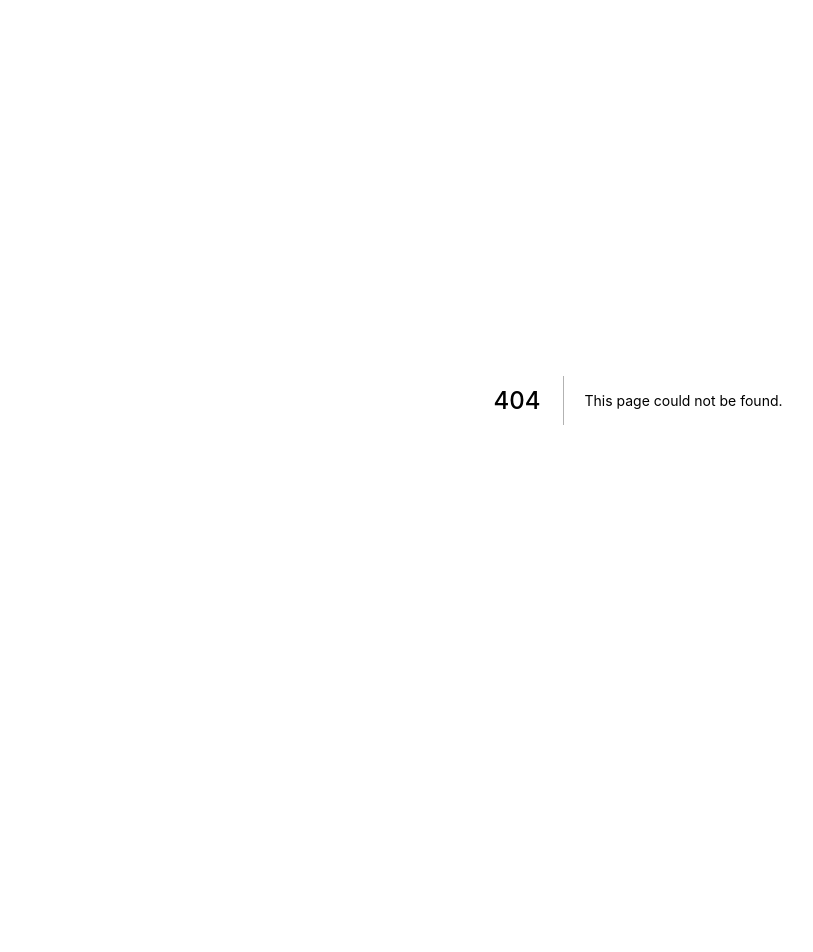
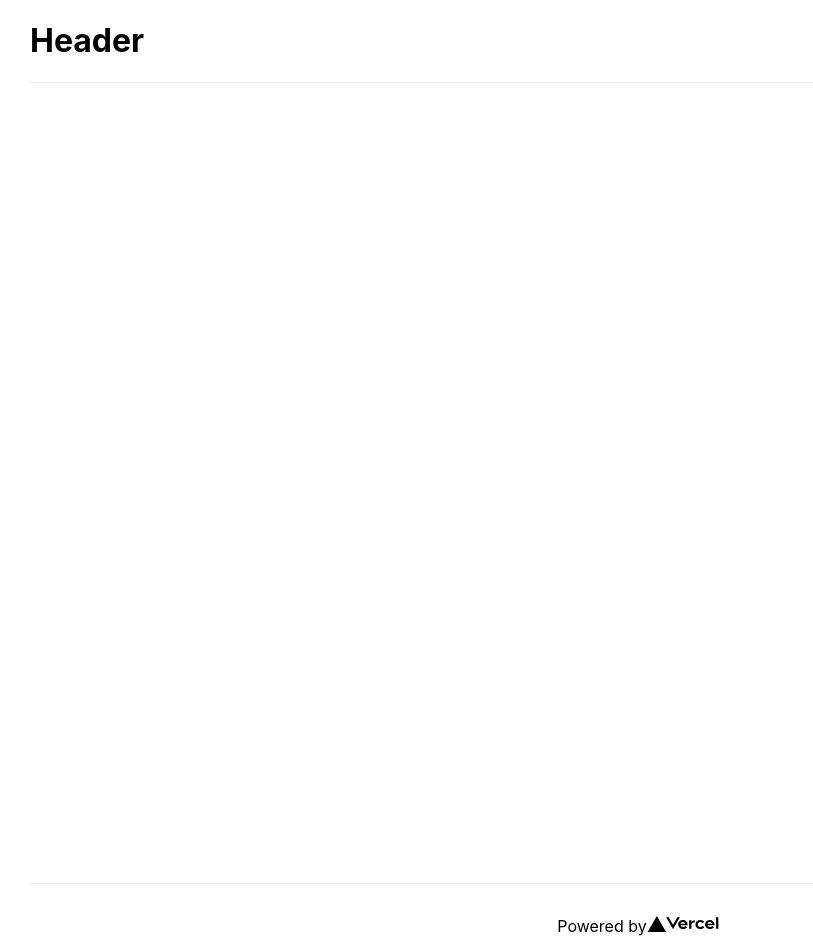
Before and after one commit to HackingGate/social-activities-web, a Next.js app: page /components/layout in a window 1280 px wide. Before the commit this address had no page. Shown: the top 952 px of the page, without its empty margins (2-815 px from the left). Before the commit the page ends 800 px from the top, so only its background shows below. Built offline with nearby package versions, Linux system fonts and the light colour scheme.

Commit message:
Refactor layout and add Header

```diff
--- a/pages/components/footer.tsx
+++ b/pages/components/footer.tsx
@@ -1,5 +1,5 @@
 import { NextPage } from 'next';
-import styles from '../../styles/Home.module.css';
+import styles from '../../styles/Footer.module.css';
 import Image from 'next/image';
 
 const Footer: NextPage = () => (
@@ -11,8 +11,8 @@ const Footer: NextPage = () => (
     >
       Powered by{' '}
       <span className={styles.logo}>
-            <Image src="/vercel.svg" alt="Vercel Logo" width={72} height={16} />
-          </span>
+        <Image src="/vercel.svg" alt="Vercel Logo" width={72} height={16} />
+      </span>
     </a>
   </footer>
 )
--- /dev/null
+++ b/pages/components/header.tsx
@@ -0,0 +1,10 @@
+import { NextPage } from 'next';
+import styles from '../../styles/Header.module.css';
+
+const Header: NextPage = () => (
+  <header className={styles.header}>
+    <h1>Header</h1>
+  </header>
+)
+
+export default Header
--- /dev/null
+++ b/pages/components/layout.tsx
@@ -0,0 +1,23 @@
+import styles from '../../styles/Layout.module.css'
+import { NextPage } from 'next';
+import { ReactElement } from 'react';
+import Footer from './footer';
+import Header from './header';
+
+interface LayoutProps {
+  children: ReactElement,
+}
+
+const Layout: NextPage<LayoutProps> = (props) => (
+  <div className={styles.container}>
+    <Header/>
+
+    <main className={styles.main}>
+      {props.children}
+    </main>
+
+    <Footer/>
+  </div>
+)
+
+export default Layout
--- /dev/null
+++ b/styles/Footer.module.css
@@ -0,0 +1,15 @@
+.footer {
+    display: flex;
+    flex: 1;
+    padding: 2rem 0;
+    border-top: 1px solid #eaeaea;
+    justify-content: center;
+    align-items: center;
+}
+
+.footer a {
+    display: flex;
+    justify-content: center;
+    align-items: center;
+    flex-grow: 1;
+}
--- /dev/null
+++ b/styles/Header.module.css
@@ -0,0 +1,6 @@
+.header {
+    display: flex;
+    flex: 1;
+    border-bottom: 1px solid #eaeaea;
+    align-items: center;
+}
--- /dev/null
+++ b/styles/Layout.module.css
@@ -0,0 +1,13 @@
+.container {
+    padding: 0 2rem;
+}
+
+.main {
+    min-height: 100vh;
+    padding: 4rem 0;
+    flex: 1;
+    display: flex;
+    flex-direction: column;
+    justify-content: center;
+    align-items: center;
+}
```
Also changed, not shown: pages/index.tsx (+5 -4 lines), styles/Home.module.css (+0 -30 lines).
